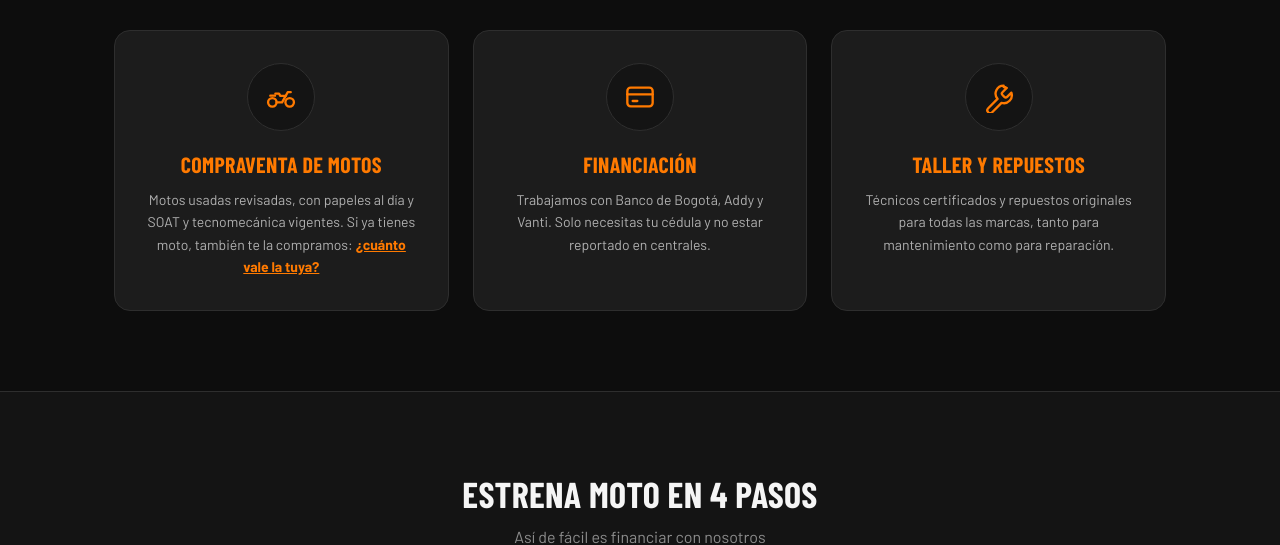
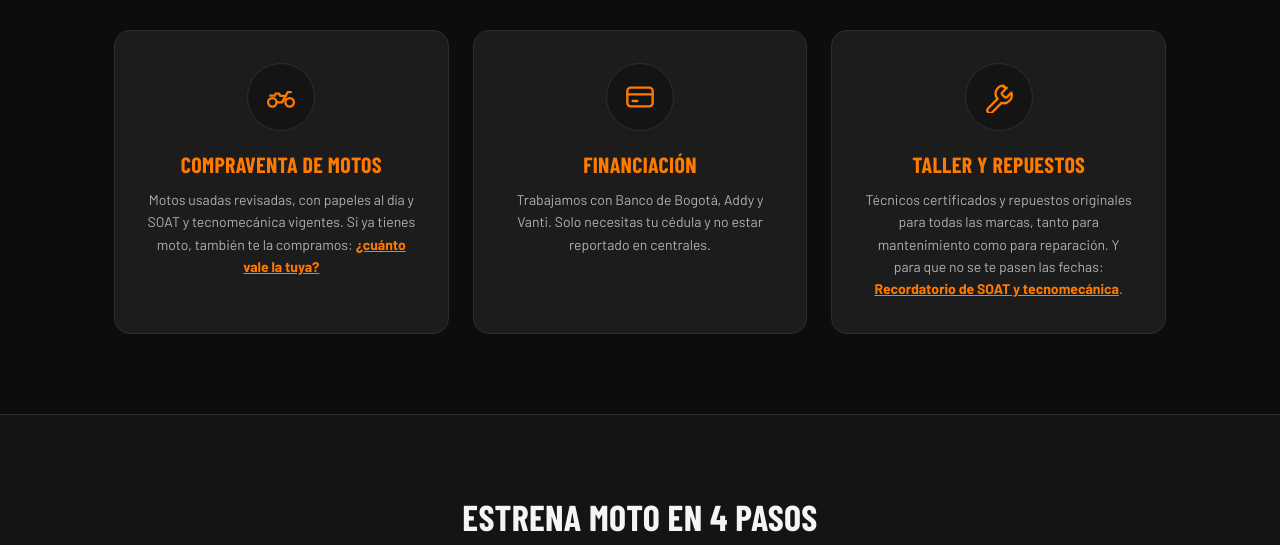
Before and after one commit to alexcoral420/sistema-motos, a Flask app: page / in a window 1280 px wide. Shown: the part 827-1372 px from the top of the page. Run offline with Flask 3, Linux system fonts and the light colour scheme; data that the repository does not hold is empty; some libraries are stand-ins or nearby versions; some web fonts are replaced.

Commit message:
Home: enlace al recordatorio de SOAT y tecnomecanica
Co-Authored-By: Claude Opus 5.5 <noreply@anthropic.com>

```diff
--- a/app/templates/home.html
+++ b/app/templates/home.html
@@ -606,7 +606,7 @@
             <div class="servicio-card">
                 <div class="servicio-icon"><svg class="ico ico-trazo" aria-hidden="true"><use href="#ico-llave"/></svg></div>
                 <h3>Taller y repuestos</h3>
-                <p>Técnicos certificados y repuestos originales para todas las marcas, tanto para mantenimiento como para reparación.</p>
+                <p>Técnicos certificados y repuestos originales para todas las marcas, tanto para mantenimiento como para reparación. Y para que no se te pasen las fechas: <a href="{{ url_for('publico.recordatorio_soat') }}">Recordatorio de SOAT y tecnomecánica</a>.</p>
             </div>
         </div>
     </section>
```
